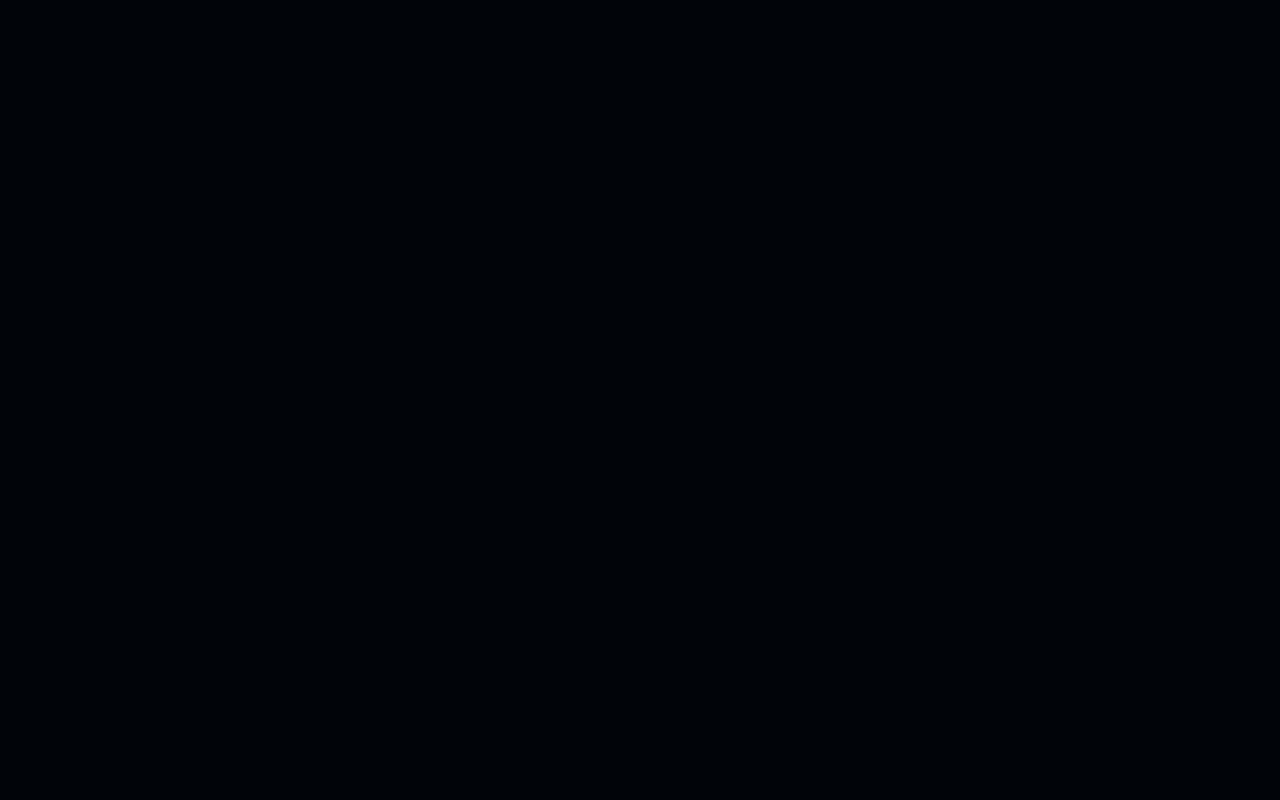
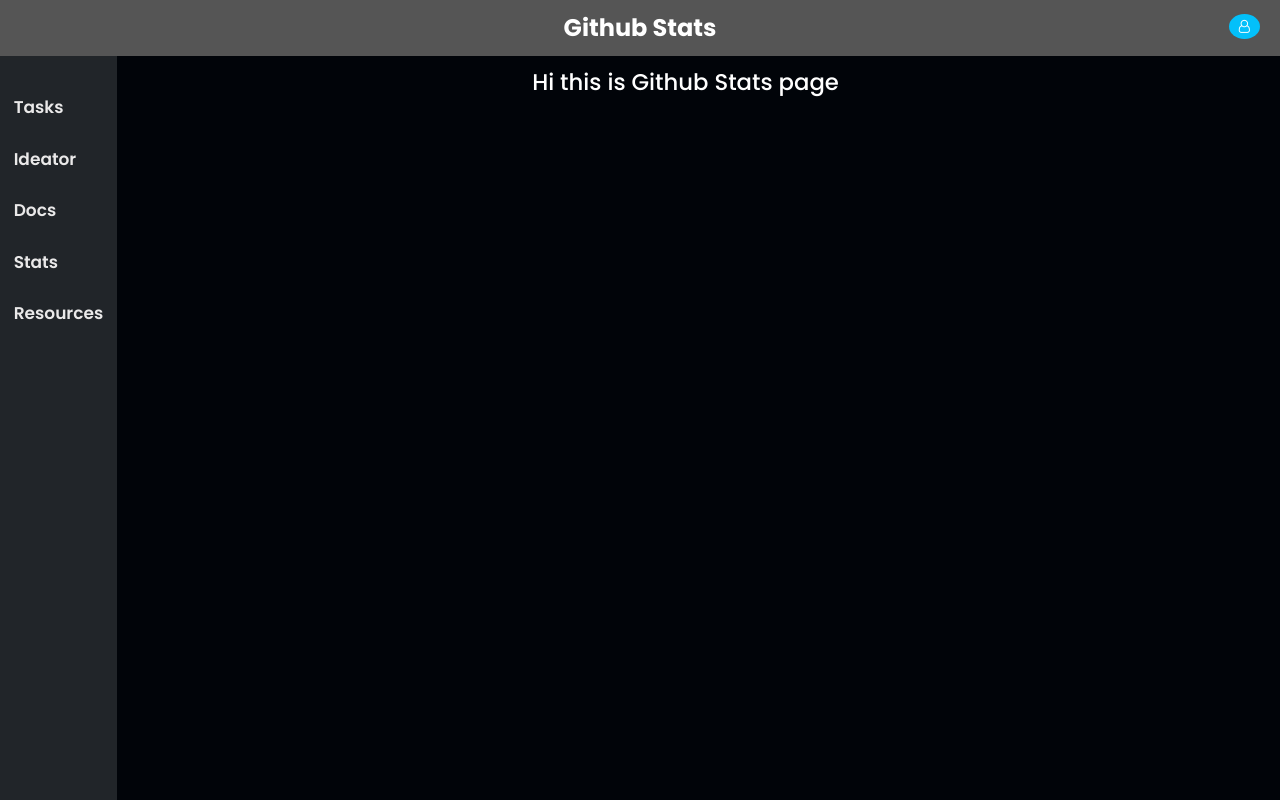
Before and after one commit to PurviSaini/DeView, a React (Vite) app in the folder frontend/: page /git-stats in a window 1280 px wide. Before the commit this address had no page. Built offline with nearby package versions, Linux system fonts and the light colour scheme.

Commit message:
Added gitStats page

```diff
--- a/frontend/src/App.jsx
+++ b/frontend/src/App.jsx
@@ -3,6 +3,7 @@
 import Register from './components/Register'
 import Team from './pages/Team'
 import Ideator from './pages/Ideator'
+import GitStats from './pages/gitStats'
 import Sidebar from './components/Sidebar'
 import Task from './pages/Task'
 import './App.css'
@@ -24,6 +25,7 @@
         <Route path='/task' element={<Task />}/>
         <Route path='/ideator' element={<Ideator />} />
         <Route path='/documentation' element={<Documentation />} />
+        <Route path='/git-stats' element={<GitStats />}/>
       </Routes>
     </>
   )
--- a/frontend/src/components/Sidebar.css
+++ b/frontend/src/components/Sidebar.css
@@ -26,9 +26,9 @@
     border-radius: 7px;
 }
 
-a.row:first-child {
+/* a.row:first-child {
     margin-top: 3.0rem;
-}
+} */
 
 .sidebar-link {
     color: rgb(58, 57, 57);
--- a/frontend/src/components/Sidebar.jsx
+++ b/frontend/src/components/Sidebar.jsx
@@ -7,7 +7,7 @@
             <NavLink to="/task" className="text-decoration-none sidebar-link row">Tasks</NavLink>
             <NavLink to="/ideator" className="text-decoration-none sidebar-link row">Ideator</NavLink>
             <NavLink to="/documentation" className="text-decoration-none sidebar-link row">Docs</NavLink>
-            <a href='/' className="row">Stats</a>
+            <NavLink to="/git-stats" className="text-decoration-none sidebar-link row">Stats</NavLink>
             <a href='/' className="row">Resources</a>
         </div>
     )
--- /dev/null
+++ b/frontend/src/pages/GitStats.css
@@ -0,0 +1,11 @@
+body {
+    font-family: "Poppins", sans-serif;
+      background-color: #010409;
+      color: white;
+    }
+
+div.task-container{
+        padding: 1rem;
+        margin-left: 7rem;
+        align-items: start;
+}
--- /dev/null
+++ b/frontend/src/pages/GitStats.jsx
@@ -0,0 +1,20 @@
+import React, { useState } from 'react';
+import "bootstrap/dist/css/bootstrap.min.css";
+import axios from 'axios';
+import Navbar from '../components/Navbar';
+import Sidebar from '../components/Sidebar';
+import './GitStats.css';
+
+const GitStats = () => {
+    return (
+        <div>
+            <Navbar title="Github Stats"/>
+            <Sidebar />
+            <div className="task-container p-3">
+                <h3>Hi this is Github Stats page</h3>
+            </div>
+        </div>
+    );
+};
+
+export default GitStats
--- a/frontend/src/pages/Ideator.jsx
+++ b/frontend/src/pages/Ideator.jsx
@@ -66,8 +66,8 @@
   return (
 
     <div>
+        <Navbar title="Ideator"/>
         <Sidebar/>
-        <Navbar title="Ideator"/>
         <div className="task-container p-3">
             <div className='wrapper-div p-1 m-3 ms-5 rounded-4'>
                 <Card className="p-4 bg-dark text-white rounded-4">
--- a/frontend/src/pages/Task.jsx
+++ b/frontend/src/pages/Task.jsx
@@ -129,9 +129,8 @@
 
     return (
         <div>
+            <Navbar title="Tasks"/>
             <Sidebar/>
-            <Navbar title="Tasks"/>
-
             <div className="task-container">
                 {/* Task Form */}
                 <Card className="p-4 m-5 form-bg-gradient text-light border-violet shadow-none" >
```
